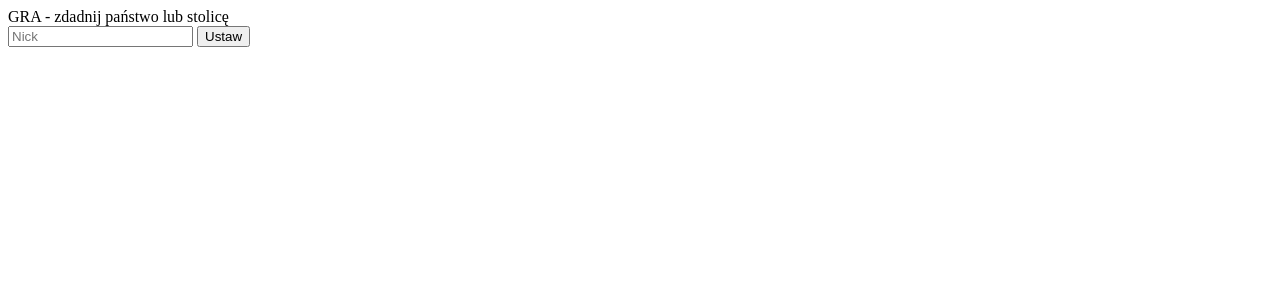
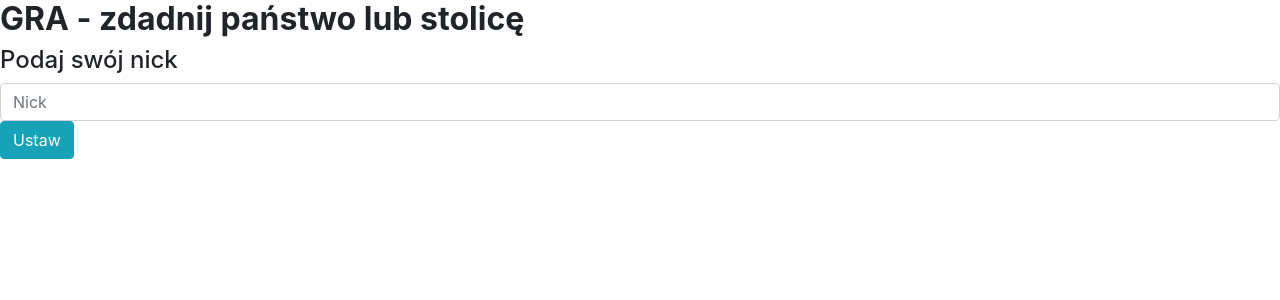
Before and after one commit to pawel1719/game_to_school, a PHP site: page / in a window 1280 px wide. Shown: the top 300 px of the page. Run offline with PHP 8.4, Linux system fonts and the light colour scheme; some libraries are stand-ins or nearby versions.

Commit message:
Update index.php

```diff
--- a/index.php
+++ b/index.php
@@ -1,29 +1,41 @@
 <?php
 require_once 'classes/config.php';
 
-    if(Session::exist('nick')) {
+if (Session::exist('nick')) {
     header('Location: level.php');
 }
 ?>
 <!DOCTYPE HTML>
 <HTML lang="pl">
+
 <HEAD>
+    <meta charset="utf-8">
+    <meta http-equiv="X-UA-Compatible" content="IE=edge">
+    <meta name="viewport" content="width=device-width, initial-scale=1">
 
     <?php require_once PATH_TO_HEAD; ?>
 
     <title>Projekt - GRA</title>
 
+    <!-- Bootstrap core CSS -->
+    <link href="discriptions/css/bootstrap.min.css" rel="stylesheet">
+    <!-- Custom styles for this template -->
+    <link href="style.css" rel="stylesheet">
+
 </HEAD>
+
 <BODY>
 
-    <header>GRA - zdadnij państwo lub stolicę</header>
-
+    <div class="head">
+        <h2><b>GRA - zdadnij państwo lub stolicę</b></h2>
+    </div>
+    <div class="content">
         <section>
 
             <?php
 
-            if(Input::exists()) {
-                if(Token::check(Input::get('token'))) {
+            if (Input::exists()) {
+                if (Token::check(Input::get('token'))) {
                     $validate = new Validate();
                     $validation = $validate->check($_POST, array(
                         'nick' => array(
@@ -33,30 +45,31 @@
                         )
                     ));
 
-                    if($validation->passed()) {
+                    if ($validation->passed()) {
                         //success for validation
                         Session::put('nick', Input::get('nick'));
                         header('Location: level.php');
-                    }else{
+                    } else {
                         //error for validation
-                        foreach($validation->errors() as $error) {
-                            echo $error .'<br/>';
+                        foreach ($validation->errors() as $error) {
+                            echo $error . '<br/>';
                         }
                     }
                 }
             }
 
             ?>
-
+            <h4>Podaj swój nick</h4>
             <form method="POST">
-            <input placeholder="Nick" type="text" name="nick" required />
+                <input placeholder="Nick" class="form-control" type="text" name="nick" required />
                 <input type="hidden" name="token" value="<?php echo Token::generate(); ?>" />
-            <input type="submit" value="Ustaw" />
+                <input type="submit" value="Ustaw" class="btn btn-info " />
             </form>
 
         </section>
+    </div>
+    <footer></footer>
+    <script src="discriptions/js/bootstrap.min.js"></script>
+</BODY>
 
-    <footer></footer>
-
-</BODY>
 </HTML>
```
Lines whose indentation alone changed are shown as unchanged.
